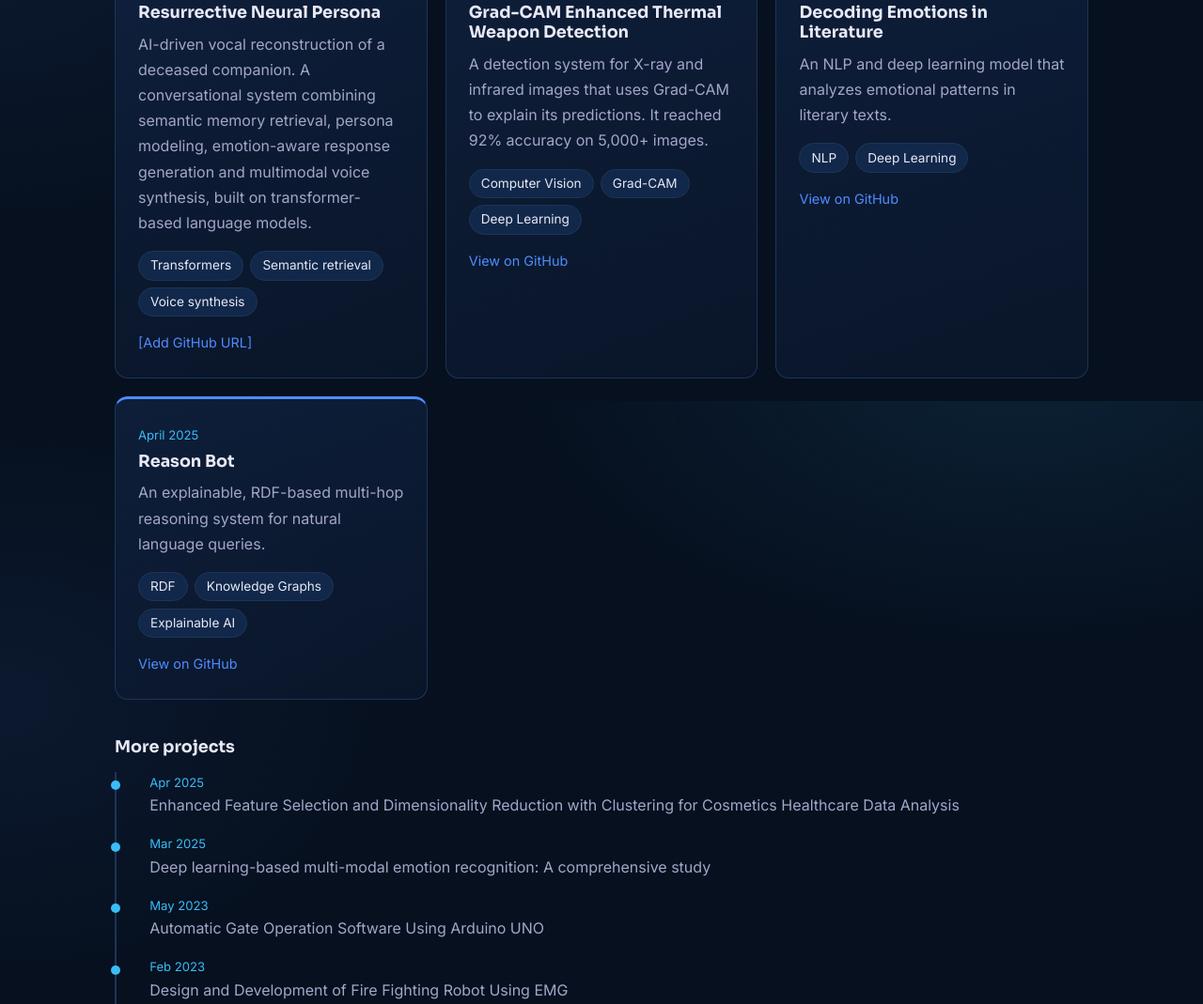
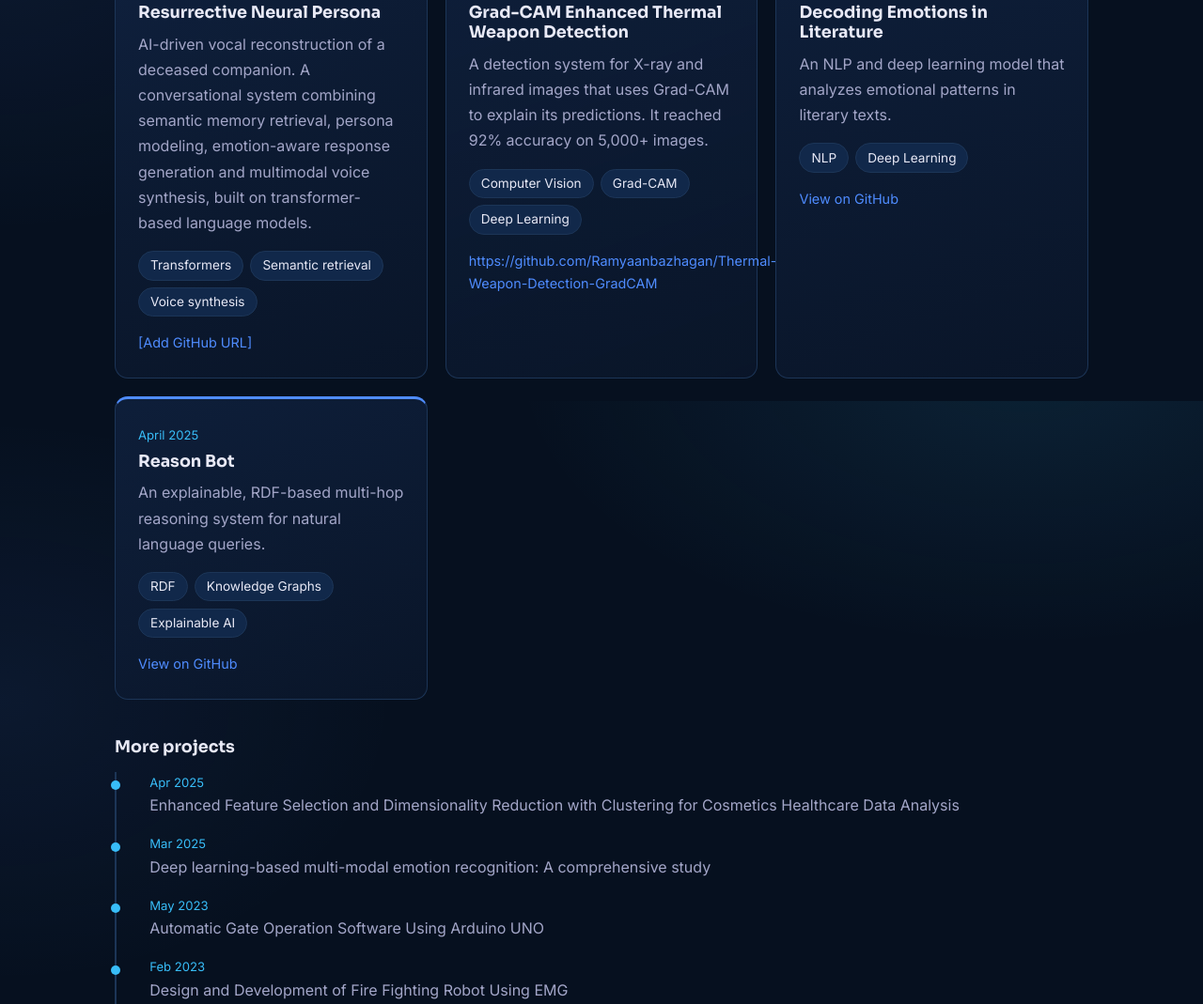
Before and after one commit to Ramyaanbazhagan/portfolio, a plain HTML site: page index.html in a window 1280 px wide. Shown: the part 3573-4642 px from the top of the page at 94% size. Drawn offline with Linux system fonts and the light colour scheme.

Commit message:
Update index.html

```diff
--- a/index.html
+++ b/index.html
@@ -142,8 +142,7 @@
           <h3>Grad-CAM Enhanced Thermal Weapon Detection</h3>
           <p>A detection system for X-ray and infrared images that uses Grad-CAM to explain its predictions. It reached 92% accuracy on 5,000+ images.</p>
           <ul class="tags"><li>Computer Vision</li><li>Grad-CAM</li><li>Deep Learning</li></ul>
-          <p class="links-row"><a href="https://github.com/Ramyaanbazhagan/Thermal-Weapon-Detection-GradCAM" target="_blank" rel="noopener">View on GitHub</a></p>
-        </article>
+<p class="links-row"><a href="https://github.com/Ramyaanbazhagan/Thermal-Weapon-Detection-GradCAM" target="_blank" rel="noopener">https://github.com/Ramyaanbazhagan/Thermal-Weapon-Detection-GradCAM</a></p>        </article>
         <article class="card project">
           <span class="date">April 2026</span>
           <h3>Decoding Emotions in Literature</h3>
```
